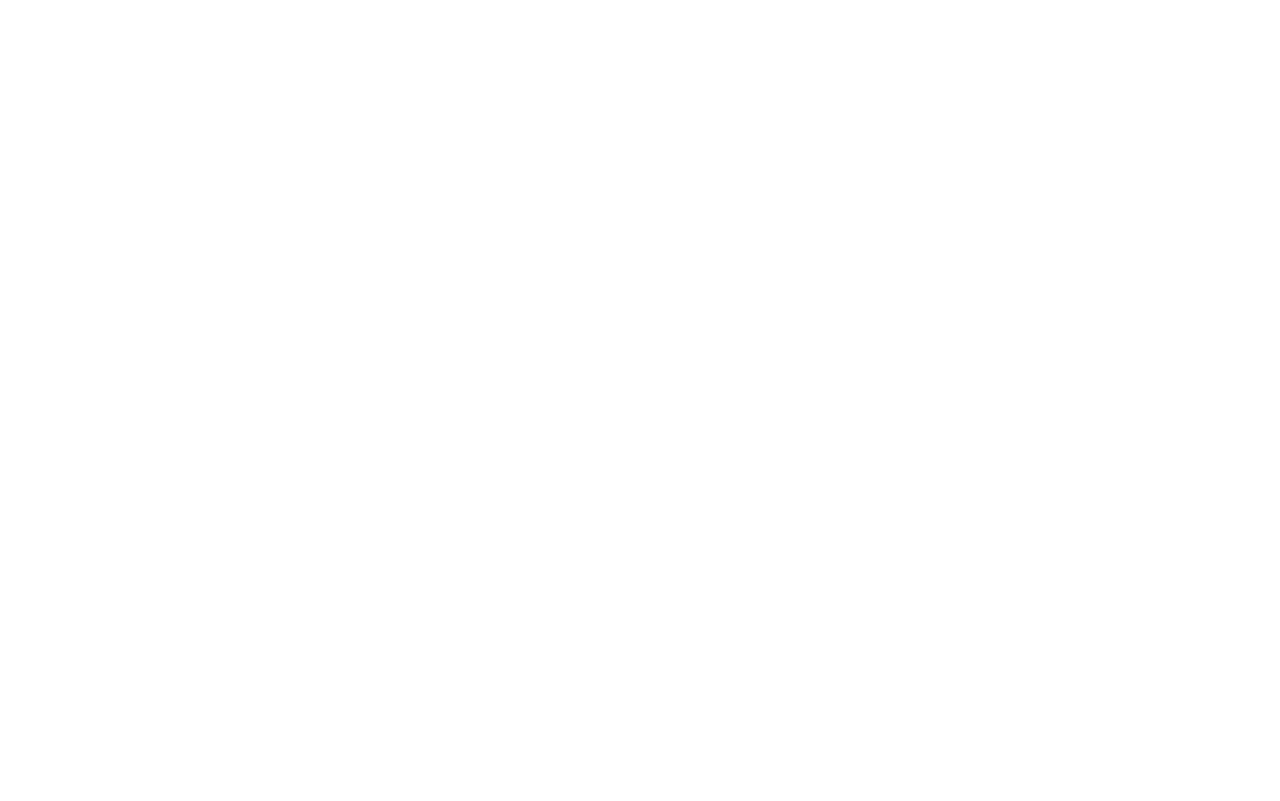
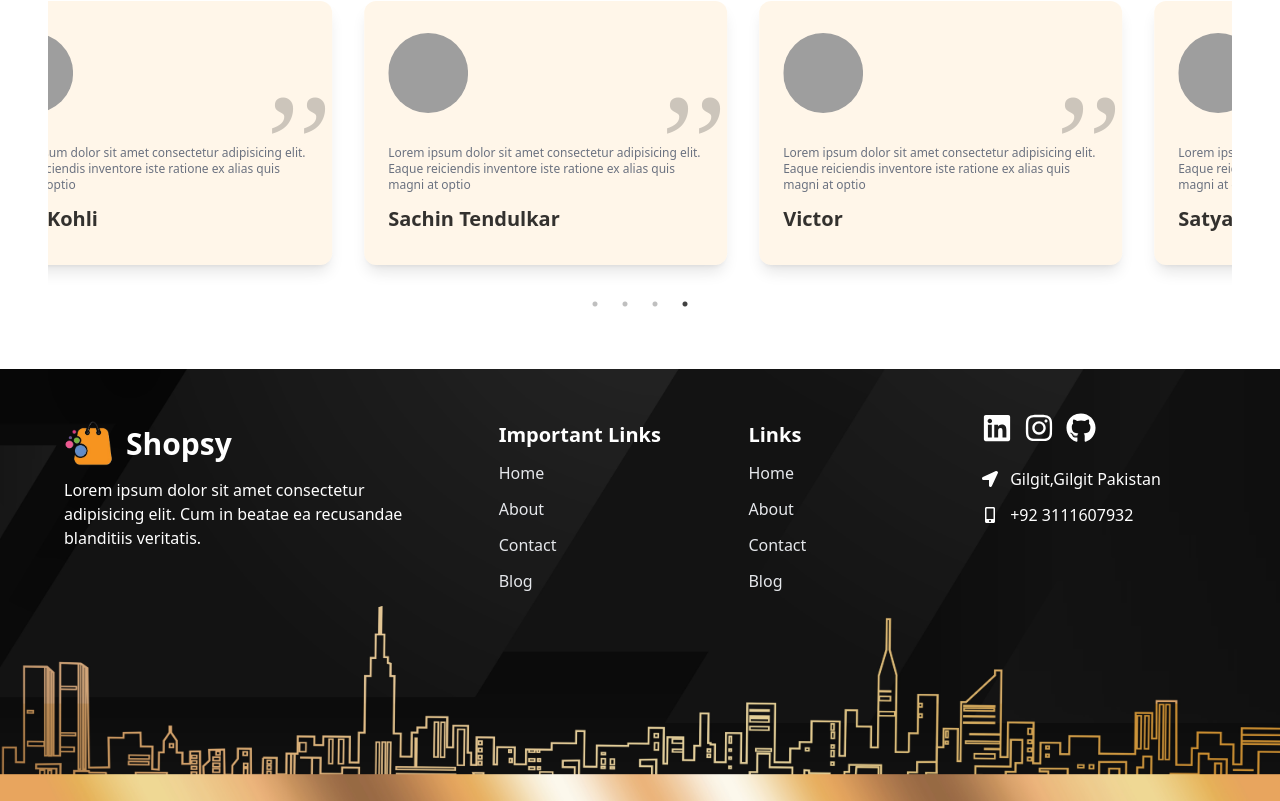
Before and after one commit to shehxad-hussain/ecommerce-store, a React (Vite) app: page / in a window 1280 px wide. Shown: the part 3331-4132 px from the top of the page. Before the commit the page ends 3168 px from the top, so only its background shows below. Built offline with nearby package versions, Linux system fonts and the light colour scheme; grey boxes are pictures that could not be loaded.

Commit message:
update footer section

```diff
--- a/src/App.jsx
+++ b/src/App.jsx
@@ -8,6 +8,7 @@
 import Banner from "./components/Banner/Banner";
 import Subscribe from "./components/Subscribe/Subscribe";
 import Testimonials from "./components/Testimonials/Testimonials";
+import Footer from "./components/Footer/Footer";
 
 const App = () => {
   React.useEffect(() => {
@@ -20,14 +21,16 @@
     AOS.refresh();
   }, []);
   return (
-    <div>
+    <div className="bg-white dark:bg-gray-900 dark:text-white duration-200">
       <Navbar />
       <Hero />
       <Products />
       <TopProducts />
       <Banner />
       <Subscribe />
+      <Products />
       <Testimonials />
+      <Footer />
     </div>
   );
 };
--- /dev/null
+++ b/src/components/Footer/Footer.jsx
@@ -0,0 +1,128 @@
+import React from "react";
+import footerLogo from "../../assets/logo.png";
+import Banner from "../../assets/website/footer-pattern.jpg";
+import {
+  FaFacebook,
+  FaInstagram,
+  FaLinkedin,
+  FaLocationArrow,
+  FaMobileAlt,
+} from "react-icons/fa";
+import { FaGithub } from "react-icons/fa6";
+
+const BannerImg = {
+  backgroundImage: `url(${Banner})`,
+  backgroundPosition: "bottom",
+  backgroundRepeat: "no-repeat",
+  backgroundSize: "cover",
+  height: "100%",
+  width: "100%",
+};
+
+const FooterLinks = [
+  {
+    title: "Home",
+    link: "/#",
+  },
+  {
+    title: "About",
+    link: "/#about",
+  },
+  {
+    title: "Contact",
+    link: "/#contact",
+  },
+  {
+    title: "Blog",
+    link: "/#blog",
+  },
+];
+
+const Footer = () => {
+  return (
+    <div style={BannerImg} className="text-white">
+      <div className="container">
+        <div data-aos="zoom-in" className="grid md:grid-cols-3 pb-44 pt-5">
+          {/* company details */}
+          <div className="py-8 px-4">
+            <h1 className="sm:text-3xl text-xl font-bold sm:text-left text-justify mb-3 flex items-center gap-3">
+              <img src={footerLogo} alt="" className="max-w-[50px]" />
+              Shopsy
+            </h1>
+            <p>
+              Lorem ipsum dolor sit amet consectetur adipisicing elit. Cum in
+              beatae ea recusandae blanditiis veritatis.
+            </p>
+          </div>
+
+          {/* Footer Links */}
+          <div className="grid grid-cols-2 sm:grid-cols-3 col-span-2 md:pl-10">
+            <div>
+              <div className="py-8 px-4">
+                <h1 className="sm:text-xl text-xl font-bold sm:text-left text-justify mb-3">
+                  Important Links
+                </h1>
+                <ul className="flex flex-col gap-3">
+                  {FooterLinks.map((link) => (
+                    <li
+                      className="cursor-pointer hover:text-primary hover:translate-x-1 duration-300 text-gray-200"
+                      key={link.title}
+                    >
+                      <span>{link.title}</span>
+                    </li>
+                  ))}
+                </ul>
+              </div>
+            </div>
+            <div>
+              <div className="py-8 px-4">
+                <h1 className="sm:text-xl text-xl font-bold sm:text-left text-justify mb-3">
+                  Links
+                </h1>
+                <ul className="flex flex-col gap-3">
+                  {FooterLinks.map((link) => (
+                    <li
+                      className="cursor-pointer hover:text-primary hover:translate-x-1 duration-300 text-gray-200"
+                      key={link.title}
+                    >
+                      <span>{link.title}</span>
+                    </li>
+                  ))}
+                </ul>
+              </div>
+            </div>
+
+            {/* social links */}
+
+            <div>
+              <div className="flex items-center gap-3 mt-6">
+              <a href="https://www.linkedin.com/in/shehxadhussain/">
+                  <FaLinkedin className="text-3xl" />
+                </a>
+                <a href="https://www.instagram.com/shahzadmirbaz/">
+                  <FaInstagram className="text-3xl" />
+                </a>
+                <a href="https://github.com/shehxad-hussain">
+                  <FaGithub className="text-3xl" />
+                </a>
+
+              </div>
+              <div className="mt-6">
+                <div className="flex items-center gap-3">
+                  <FaLocationArrow />
+                  <p>Gilgit,Gilgit Pakistan </p>
+                </div>
+                <div className="flex items-center gap-3 mt-3">
+                  <FaMobileAlt />
+                  <p>+92 3111607932</p>
+                </div>
+              </div>
+            </div>
+          </div>
+        </div>
+      </div>
+    </div>
+  );
+};
+
+export default Footer;
```
